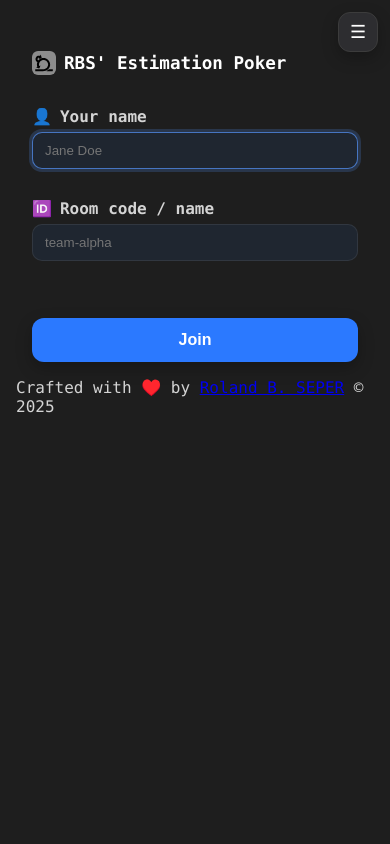
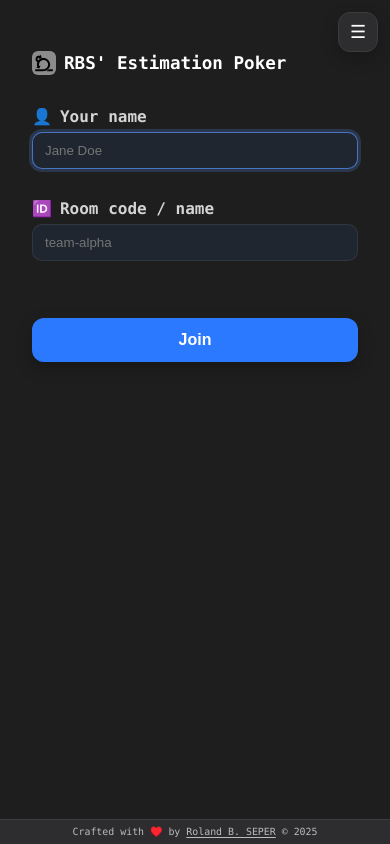
Before and after one commit to nox-vobiscum/estpoker, a Spring Boot app: page / in a window 390 px wide. Run offline with Spring Boot 4, Linux system fonts and the light colour scheme.

Commit message:
ios footer tweaked

```diff
--- a/src/main/resources/static/styles.css
+++ b/src/main/resources/static/styles.css
@@ -157,17 +157,17 @@
   background: var(--panel-2);
   border: 1px solid var(--border);
   border-radius: 10px;
-  margin: .6rem 0 1rem;
+  margin: 1.2rem 0 1rem; /* extra top space above topic row */
 }
 .topic-label{
   white-space: nowrap;
   color: var(--text-strong);
 }
 .topic-text{
-  display:inline-block; font-weight:700; color: var(--text-strong);
+  display:inline-block; font-weight:400; color: var(--text); /* tone down */
   padding:.15rem .45rem; border-radius: 6px; background: var(--panel);
   border: 1px solid var(--border);
-  min-height: 26px; line-height: 1.3;
+  min-height: 26px; line-height: 1.3; font-size: .92rem; /* smaller than names */
 }
 .topic-text a{ color: inherit; text-decoration: none; }
 .topic-text a:hover{ text-decoration: underline; }
@@ -649,7 +649,7 @@
 .qr-actions{ display:flex; justify-content:flex-end; gap:8px; padding:8px; }
 #qrCanvas{ image-rendering: pixelated; width:320px; height:320px; border-radius:10px; background:#fff; }
 
- /* ---------- Reduced motion ---------- */
+/* ---------- Reduced motion ---------- */
 @media (prefers-reduced-motion: reduce){
   .menu-panel, .qr-dialog{ animation: none; }
 }
@@ -749,36 +749,40 @@
   #liveParticipantList .row-right{ gap:6px; }
 }
 
-/* ---------- Footer (global) ---------- */
-.site-footer{
-  position: fixed;
-  left: 0; right: 0; bottom: 0;
-  height: 28px;
-  padding: 4px 8px;
-  padding-bottom: calc(4px + env(safe-area-inset-bottom));
-  display: flex;
-  align-items: center;
-  justify-content: center;
-  font-size: 0.72rem;
+/* ---------- Footer (centralized) ---------- */
+.app-footer{
+  position: fixed; left: 0; right: 0; bottom: 0;
+  background: var(--panel);
   color: var(--text-dim);
-  background: transparent;
-  z-index: 3; /* below sticky reveal/reset which use z-index:5 */
+  border-top: 1px solid var(--border);
+  text-align: center;
+  padding: 8px 12px;
+  font-size: .82rem;           /* base size (desktop) */
+  line-height: 1.2;
+  z-index: 4;                  /* keep below sticky reveal/reset (z:5) */
+  -webkit-user-select: none; user-select: none;
 }
-.site-footer a{
-  color: inherit;
-  text-decoration: none;
+.app-footer a{
+  color: inherit; text-decoration: underline; text-underline-offset: 2px;
 }
 
-/* Reserve space for fixed footer on larger screens */
-@media (min-width: 601px){
-  body{ padding-bottom: 40px; }
+/* Give content breathing room so fixed footer never overlaps */
+body{ padding-bottom: 68px; }         /* desktop default */
+.container{ padding-bottom: 0; }
+
+/* --- Mobile: reduce size and ensure ≥50px gap above footer --- */
+@media (max-width: 600px){
+  .app-footer{
+    font-size: .62rem;         /* ~30–40% smaller on phones */
+    padding: 6px 10px;
+    margin-top: 50px;          /* visual cushion above footer */
+  }
+  /* Reserve vertical space so sticky buttons and cards don't collide */
+  body{ padding-bottom: max(80px, calc(env(safe-area-inset-bottom) + 68px)); }
+  .container{ padding-bottom: max(80px, calc(env(safe-area-inset-bottom) + 68px)); }
 }
 
-/* On phones: footer becomes part of the flow (no overlap) and subtler */
-@media (max-width: 600px){
-  .site-footer{
-    position: static;
-    margin-top: 16px;
-    opacity: .7;
-  }
+/* --- iOS Safari fine-tune (extra-small footprint) --- */
+@supports (-webkit-touch-callout: none){
+  .app-footer{ font-size: .58rem; }   /* a touch smaller on iOS */
 }
```
